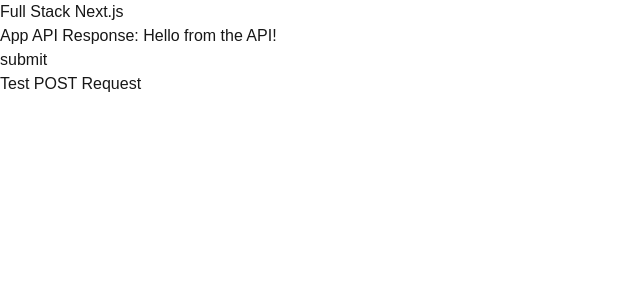
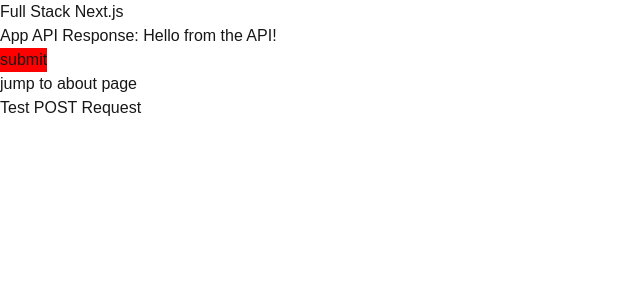
Before and after one commit to ynzhao96/nw-web-frame, a Next.js app: page / in a window 1280 px wide. Shown: the top 300 px of the page, without its empty margins (0-640 px from the left). Built offline with nearby package versions, Linux system fonts and the light colour scheme.

Commit message:
modify home page display

```diff
--- a/src/app/page.tsx
+++ b/src/app/page.tsx
@@ -27,7 +27,20 @@
     <>
       <div>Full Stack Next.js</div>
       <div>App API Response: {message}</div>
-      <button onClick={handleSubmit}>submit</button>
+      <div>
+        <button
+          onClick={handleSubmit}
+          className="bg-red"
+          style={{ backgroundColor: "red" }}
+        >
+          submit
+        </button>
+      </div>
+      <div>
+        <button onClick={() => (location.href = "/about")}>
+          jump to about page
+        </button>
+      </div>
       <div>Test POST Request</div>
     </>
   );
```
